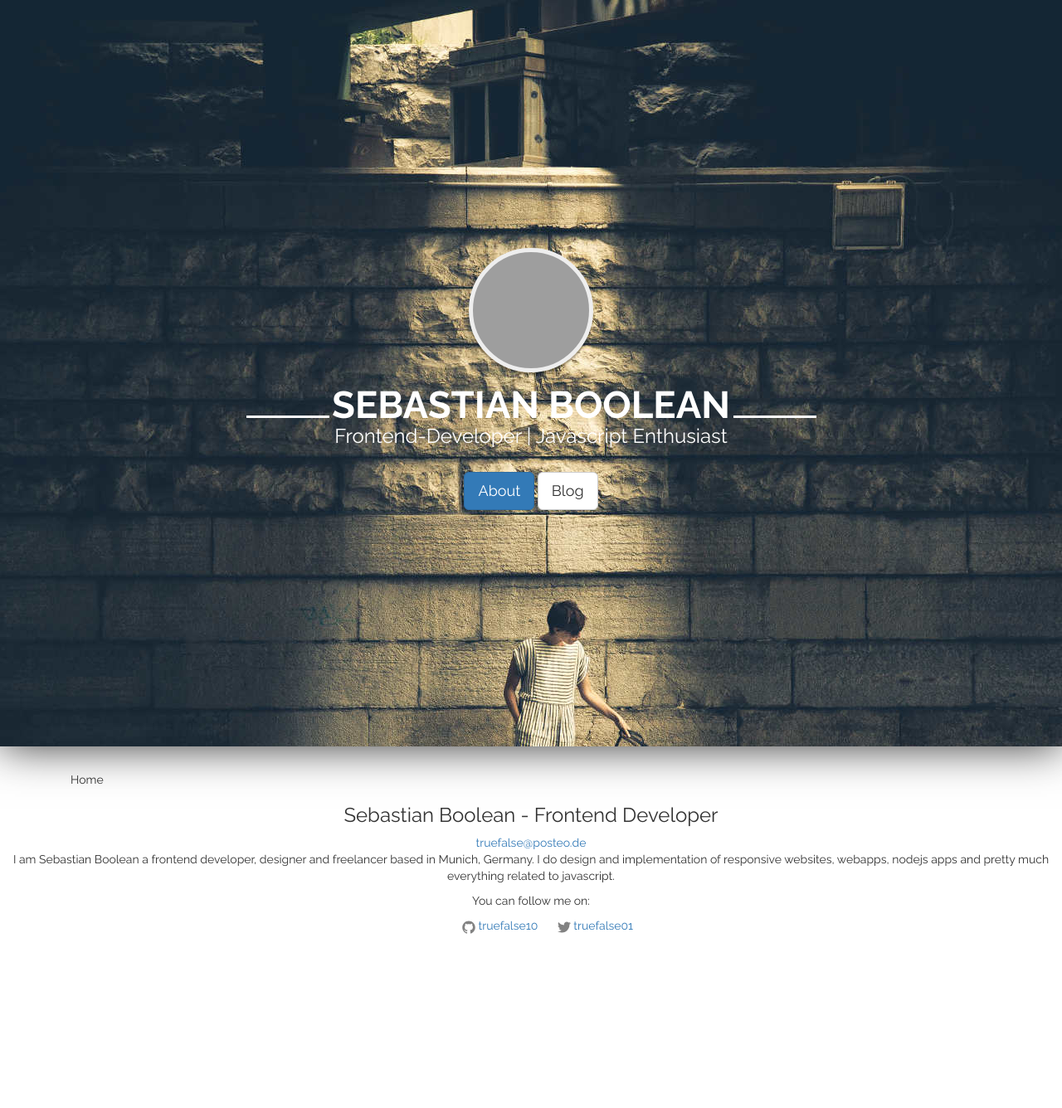
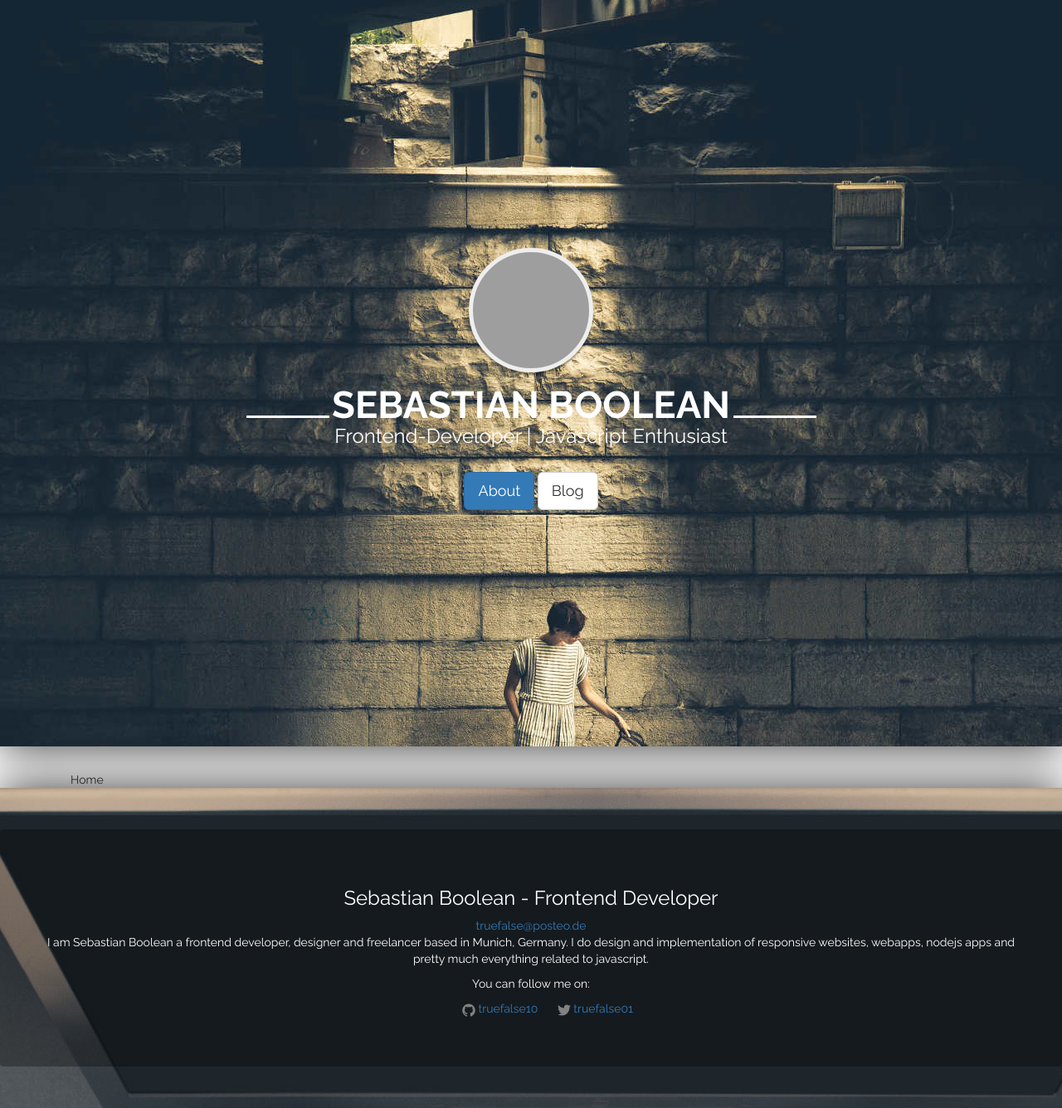
Before and after one commit to truefalse10/truefalse10.github.io, a Jekyll site: the page built from index.html, in a window 1280 px wide. Shown: the whole page at 83% size. Built offline with Jekyll 4.4.1, drawn with Linux system fonts in a browser that asks for light colours; nearby versions of some CDN libraries; library files that are not in the unit come from our copies; before the commit the page ends 1136 px from its top, so only the background shows below that; grey boxes are pictures that could not be loaded.

Commit message:
adding prallax to footer

```diff
--- a/_includes/footer.html
+++ b/_includes/footer.html
@@ -1,3 +1,4 @@
+<section id="footer" data-speed="20" data-type="background">
     <footer class="site-footer">
 
 
@@ -22,5 +23,5 @@
           {% endif %}
         </ul>
 
-
     </footer>
+</section>
--- a/_sass/_theme.scss
+++ b/_sass/_theme.scss
@@ -34,6 +34,31 @@
     display: table;
     text-align: center;
 }
+
+// intro blog
+#intro-blog {
+    background: url('../assets/images/intro.jpg') 50% 0 fixed;
+    margin-left: auto;
+    margin-right: auto;
+    width: 100%;
+    height: 300px;
+    position: relative;
+    box-shadow: 0 0 50px rgba(0,0,0,0.8);
+    display: table;
+    text-align: center;
+}
+
+#footer {
+    background: url('../assets/images/desk_top_view.jpg') 50% 0 fixed;
+    margin-left: auto;
+    margin-right: auto;
+    width: 100%;
+    position: relative;
+    box-shadow: 0 0 50px rgba(0,0,0,0.8);
+    display: table;
+    text-align: center;
+}
+
 .intro-wrapper {
     display: table-cell;
     vertical-align: middle;
@@ -94,18 +119,6 @@
     border: 5px solid #eee;
     box-shadow: 0 3px 2px rgba(0, 0, 0, 0.3);
 }
-// intro blog
-#intro-blog {
-    background: url('../assets/images/intro.jpg') 50% 0 fixed;
-    margin-left: auto;
-    margin-right: auto;
-    width: 100%;
-    height: 300px;
-    position: relative;
-    box-shadow: 0 0 50px rgba(0,0,0,0.8);
-    display: table;
-    text-align: center;
-}
 
 footer {
     text-align: center;
@@ -117,6 +130,13 @@
             display: inline;
             padding: 0 10px;
         }
+    }
+    &.site-footer {
+        background-color: rgba(0, 0, 0, 0.3);
+        margin: 50px 0px;
+        padding: 50px;
+        border-radius: 4px;
+        color: white;
     }
 }
 .blog {
```
Also changed, not shown: assets/images/desk_top_view.jpg (added). Lines whose indentation alone changed are shown as unchanged.
